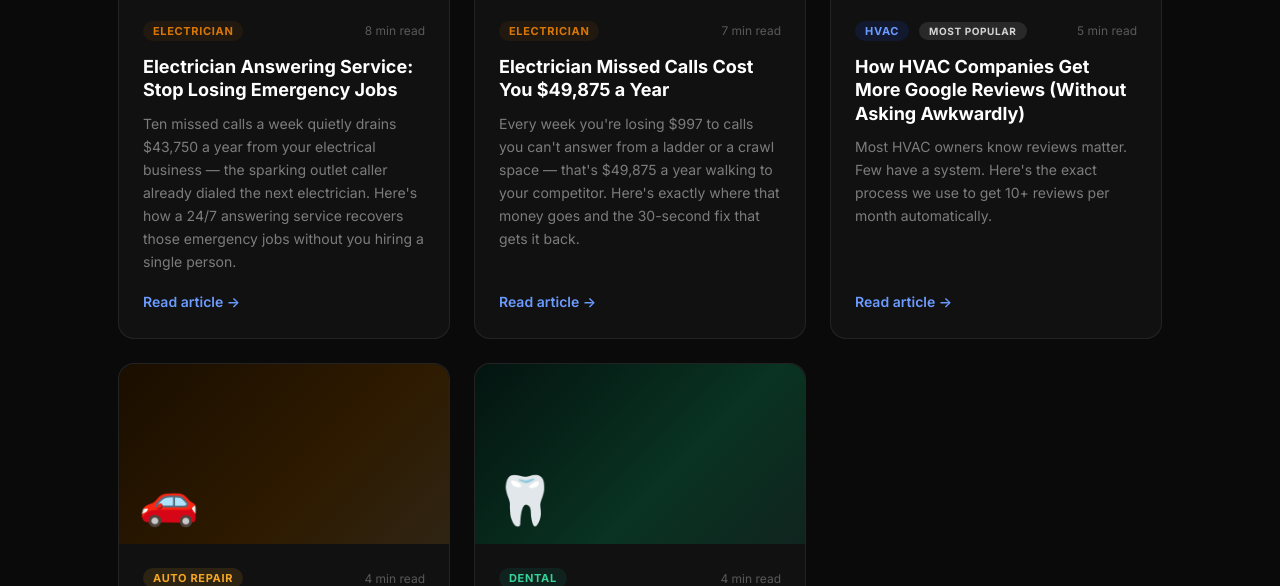
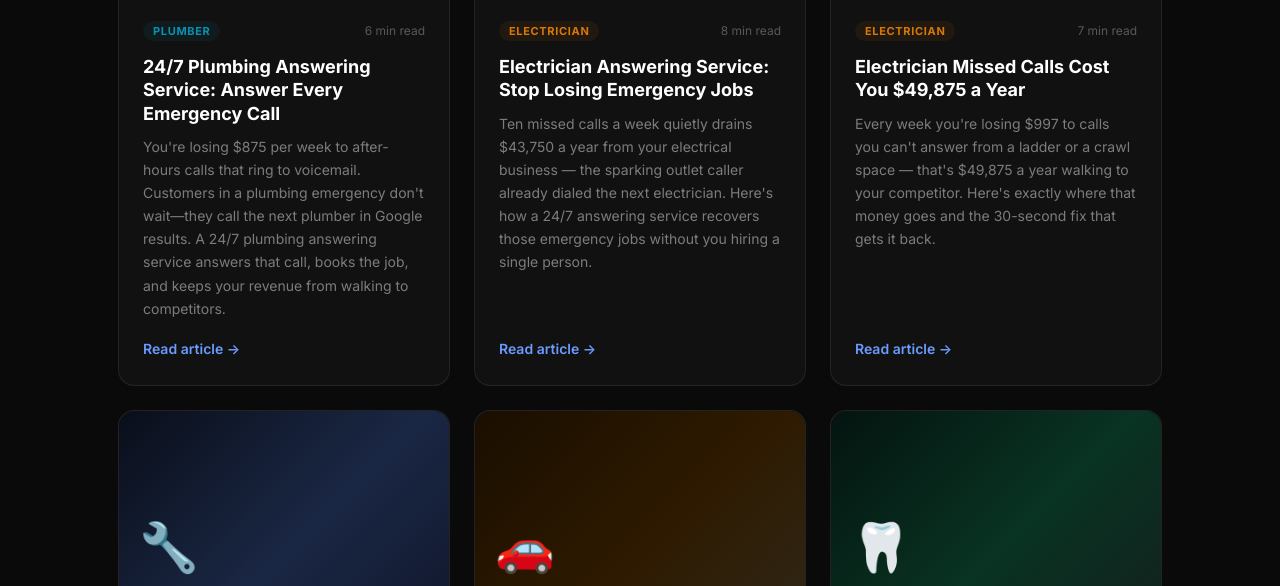
Before and after one commit to ARIZN-CO/arizn-website, a website: page blog/index.html in a window 1280 px wide. Shown: the part 640-1226 px from the top of the page. Drawn offline with Linux system fonts and the light colour scheme.

Commit message:
feat(blog): publish after-hours-plumbing-calls via approval button [SEO Squad]

```diff
--- a/blog/index.html
+++ b/blog/index.html
@@ -145,6 +145,22 @@
       <div class="wrap">
         <div class="blog-grid">
           <!-- ARTICLES_START -->
+          <!-- ARTICLE:after-hours-plumbing-calls -->
+          <article class="blog-card fade-in">
+            <div class="blog-card-cover cover-plumb" style="background:linear-gradient(135deg, #00121a 0%, #002030 60%, rgba(8,145,178,0.13) 100%);">
+              <span class="card-icon">📝</span>
+            </div>
+            <div class="blog-card-body">
+              <div class="card-top">
+                <span class="card-cat cat-plumb" style="background:rgba(8,145,178,.08);color:#0891B2;">Plumber</span>
+
+                <span class="card-read-time">6 min read</span>
+              </div>
+              <h2 class="card-title">24/7 Plumbing Answering Service: Answer Every Emergency Call</h2>
+              <p class="card-excerpt">You're losing $875 per week to after-hours calls that ring to voicemail. Customers in a plumbing emergency don't wait—they call the next plumber in Google results. A 24/7 plumbing answering service answers that call, books the job, and keeps your revenue from walking to competitors.</p>
+              <a class="card-link" href="/blog/after-hours-plumbing-calls">Read article →</a>
+            </div>
+          </article>
           <!-- ARTICLE:electrician-answering-service -->
           <article class="blog-card fade-in">
             <div class="blog-card-cover cover-elec" style="background:linear-gradient(135deg, #1a1200 0%, #2e2000 60%, rgba(245,200,66,0.13) 100%);">
```
